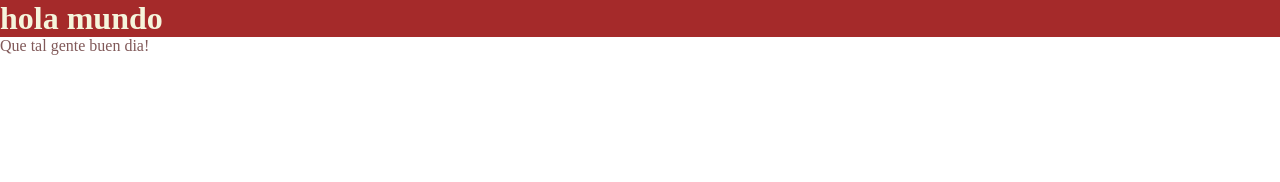
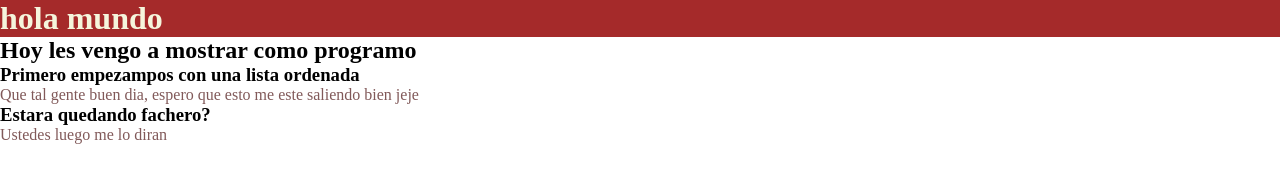
Before and after one commit to Manunyville/Probando-github, a plain HTML site: page index.html in a window 1280 px wide. Drawn offline with Linux system fonts and the light colour scheme.

Commit message:
Agregue OL en index

```diff
--- a/index.html
+++ b/index.html
@@ -9,6 +9,12 @@
 </head>
 <body>
     <h1>hola mundo</h1>
-    <p>Que tal gente buen dia!</p>
+    <h2>Hoy les vengo a mostrar como programo</h2>
+    <ol>
+        <li><h3> Primero empezampos con una lista ordenada</h3></li>
+        <p>Que tal gente buen dia, espero que esto me este saliendo bien jeje</p>
+        <li><h3>Estara quedando <span>fachero?</span></h3></li>
+        <p>Ustedes luego me lo diran</p>
+    </ol>
 </body>
 </html>
```
